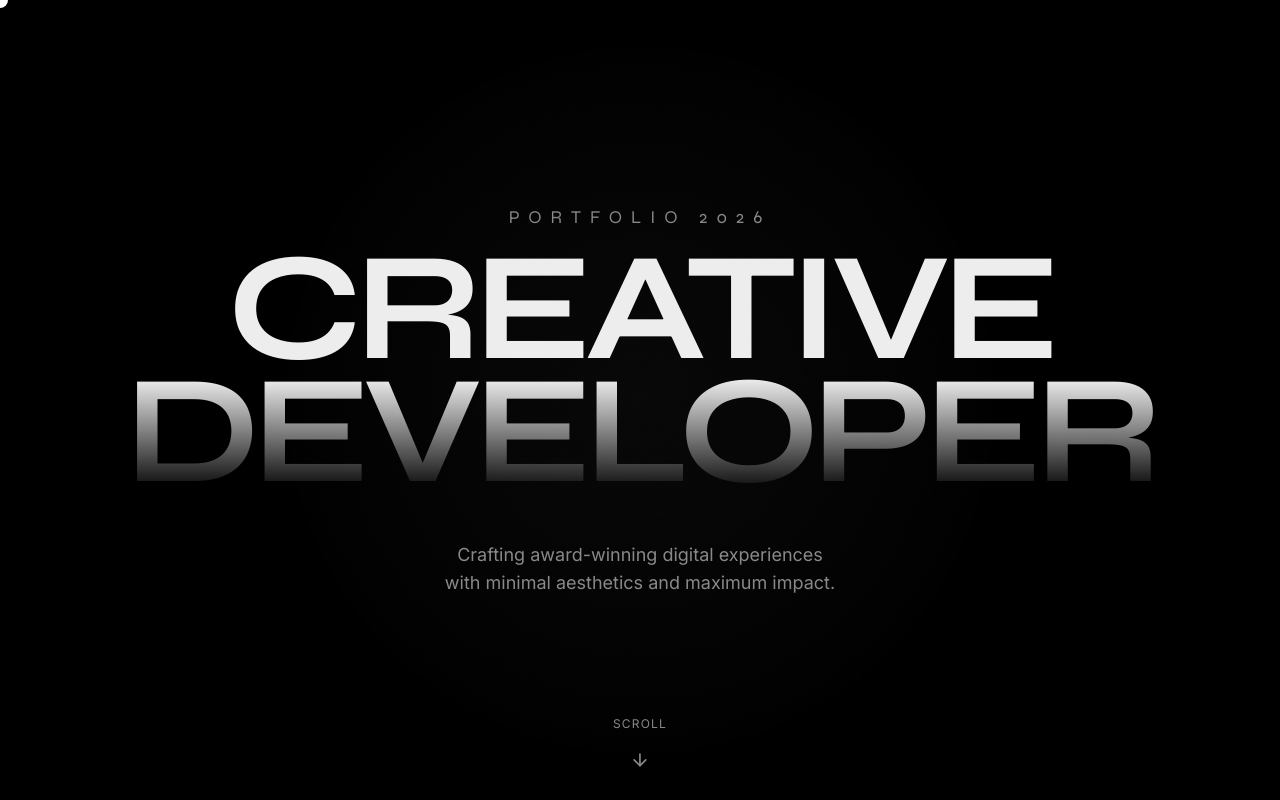
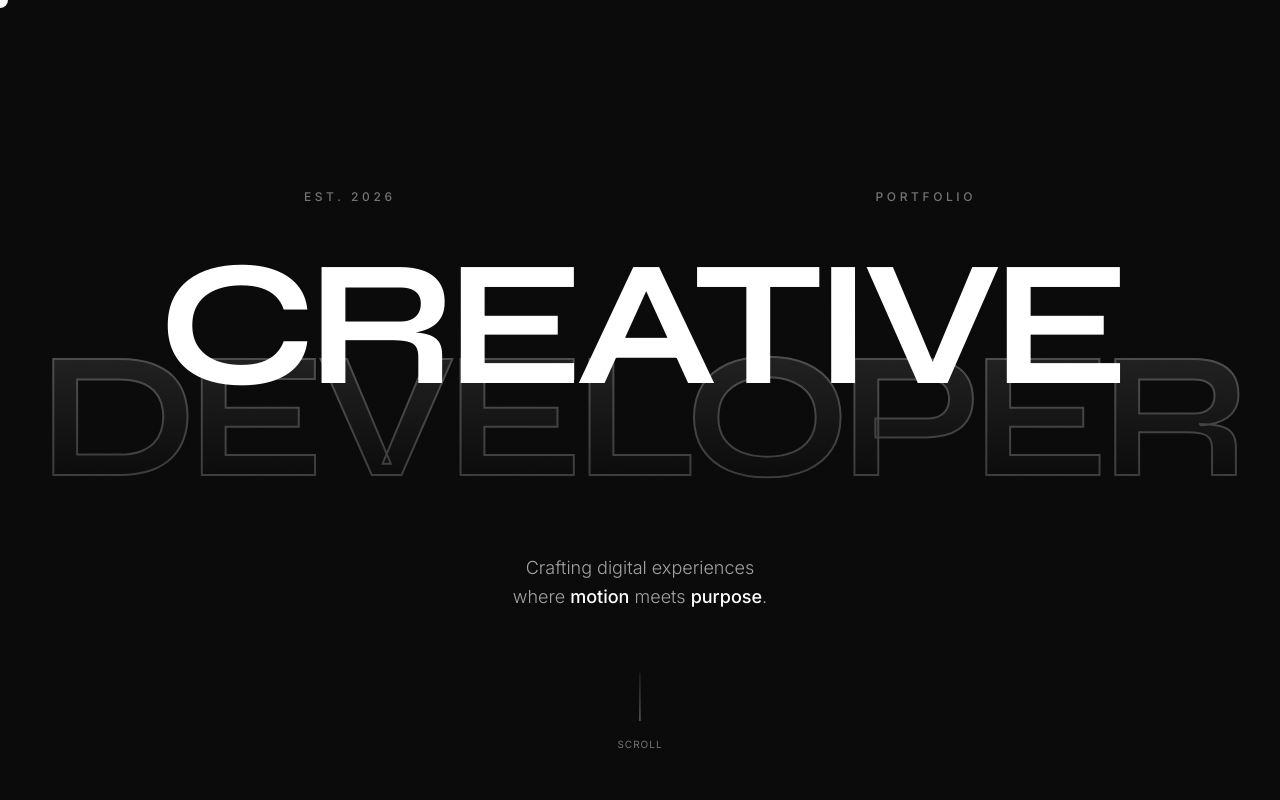
Before and after one commit to dilshandevxx/upwork-portfolio, a Next.js app: page / in a window 1280 px wide. Shown: the top 800 px of the page. Built offline with nearby package versions, Linux system fonts and the light colour scheme.

Commit message:
improve hero

```diff
--- a/src/components/hero.tsx
+++ b/src/components/hero.tsx
@@ -1,84 +1,104 @@
 "use client";
 
-import { motion } from "framer-motion";
+import { motion, useScroll, useTransform, useSpring, useMotionValue } from "framer-motion";
 import { ArrowDown } from "lucide-react";
+import { useEffect } from "react";
 
 export function Hero() {
-  const textVariants = {
-    hidden: { opacity: 0, y: 100 },
-    visible: (i: number) => ({
-      opacity: 1,
-      y: 0,
-      transition: {
-        delay: i * 0.1,
-        duration: 0.8,
-        ease: [0.215, 0.61, 0.355, 1] as const,
-      },
-    }),
-  };
+  const { scrollY } = useScroll();
+  const y1 = useTransform(scrollY, [0, 500], [0, 200]);
+  const y2 = useTransform(scrollY, [0, 500], [0, -150]);
+
+  // Mouse parallax
+  const x = useMotionValue(0);
+  const y = useMotionValue(0);
+
+  const mouseXSpring = useSpring(x);
+  const mouseYSpring = useSpring(y);
+
+  useEffect(() => {
+    const handleMouseMove = (e: MouseEvent) => {
+      const { innerWidth, innerHeight } = window;
+      const xPct = e.clientX / innerWidth - 0.5;
+      const yPct = e.clientY / innerHeight - 0.5;
+      x.set(xPct * 40); // Move 40px
+      y.set(yPct * 40);
+    };
+
+    window.addEventListener("mousemove", handleMouseMove);
+    return () => window.removeEventListener("mousemove", handleMouseMove);
+  }, [x, y]);
 
   return (
-    <section className="h-screen w-full flex flex-col justify-center items-center relative overflow-hidden px-4 bg-black">
-      {/* Background decoration */}
-      <div className="absolute inset-0 bg-[radial-gradient(circle_at_50%_50%,rgba(255,255,255,0.03),transparent_50%)]" />
+    <section className="h-screen w-full flex flex-col justify-center items-center relative overflow-hidden px-4 bg-neutral-950">
+      {/* Dynamic Background */}
+      <div className="absolute inset-0 bg-[radial-gradient(circle_at_center,_var(--tw-gradient-stops))] from-neutral-900/50 via-neutral-950 to-neutral-950" />
 
-      <div className="z-10 flex flex-col items-center">
-        <motion.div custom={0} initial="hidden" animate="visible" variants={textVariants}>
-          <h2 className="text-sm md:text-lg uppercase tracking-[0.5em] text-secondary mb-4">
-            Portfolio 2026
-          </h2>
+      {/* Content Container */}
+      <div className="z-10 flex flex-col items-center w-full max-w-[90vw]">
+
+        {/* Top Label */}
+        <motion.div
+          initial={{ opacity: 0, y: 20 }}
+          animate={{ opacity: 1, y: 0 }}
+          transition={{ duration: 0.8, delay: 0.2 }}
+          className="flex justify-between w-full max-w-2xl mb-12 text-xs uppercase tracking-[0.3em] text-neutral-500 font-medium"
+        >
+          <span>Est. 2026</span>
+          <span>Portfolio</span>
         </motion.div>
 
-        <div className="flex flex-col items-center justify-center text-center">
-          <div className="overflow-hidden">
-             <motion.h1
-               custom={1}
-               initial="hidden"
-               animate="visible"
-               variants={textVariants}
-               className="text-[12vw] leading-[0.8] font-bold tracking-tighter mix-blend-difference"
-             >
+        {/* Main Typography */}
+        <div className="relative flex flex-col items-center justify-center text-center perspective-1000">
+          {/* CREATIVE - Solid */}
+          <motion.div
+            style={{ x: mouseXSpring, y: mouseYSpring, translateY: y1 }}
+            className="relative z-20"
+          >
+             <h1 className="text-[14vw] leading-[0.8] font-bold tracking-tighter text-white mix-blend-color-dodge">
                CREATIVE
-             </motion.h1>
-          </div>
-          <div className="overflow-hidden">
-             <motion.h1
-               custom={2}
-               initial="hidden"
-               animate="visible"
-               variants={textVariants}
-               className="text-[12vw] leading-[0.8] font-bold tracking-tighter bg-gradient-to-b from-primary to-transparent bg-clip-text text-transparent"
+             </h1>
+          </motion.div>
+
+          {/* DEVELOPER - Outline / Hollow */}
+          <motion.div
+             style={{ x: useSpring(useTransform(x, value => -value)), y: useSpring(useTransform(y, value => -value)), translateY: y2 }}
+             className="relative z-10 -mt-[4vw]"
+          >
+             <h1
+               className="text-[14vw] leading-[0.8] font-bold tracking-tighter text-transparent bg-clip-text stroke-white"
+               style={{
+                 WebkitTextStroke: "2px rgba(255,255,255,0.2)",
+                 backgroundImage: "linear-gradient(to bottom, rgba(255,255,255,0.1), transparent)"
+               }}
              >
                DEVELOPER
-             </motion.h1>
-          </div>
+             </h1>
+          </motion.div>
         </div>
 
+        {/* Bottom Description */}
         <motion.div
           initial={{ opacity: 0 }}
           animate={{ opacity: 1 }}
-          transition={{ delay: 1.5, duration: 1 }}
-          className="mt-12 max-w-md text-center text-secondary"
+          transition={{ delay: 1, duration: 1.5 }}
+          className="mt-16 max-w-md text-center"
         >
-          <p className="text-lg text-balance">
-            Crafting award-winning digital experiences with minimal aesthetics and maximum impact.
+          <p className="text-lg text-neutral-400 font-light leading-relaxed text-balance">
+            Crafting digital experiences where <span className="text-white font-medium">motion</span> meets <span className="text-white font-medium">purpose</span>.
           </p>
         </motion.div>
       </div>
 
+      {/* Scroll Indicator */}
       <motion.div
         initial={{ opacity: 0 }}
         animate={{ opacity: 1 }}
         transition={{ delay: 2, duration: 1 }}
-        className="absolute bottom-10 left-1/2 -translate-x-1/2 flex flex-col items-center gap-2"
+        className="absolute bottom-12 left-1/2 -translate-x-1/2 flex flex-col items-center gap-4"
       >
-        <span className="text-xs uppercase tracking-widest text-secondary">Scroll</span>
-        <motion.div
-          animate={{ y: [0, 10, 0] }}
-          transition={{ repeat: Infinity, duration: 2, ease: "easeInOut" }}
-        >
-          <ArrowDown className="text-secondary w-5 h-5" />
-        </motion.div>
+        <div className="w-[1px] h-12 bg-gradient-to-b from-neutral-800 to-white/50" />
+        <span className="text-[10px] uppercase tracking-widest text-neutral-500">Scroll</span>
       </motion.div>
     </section>
   );
```
